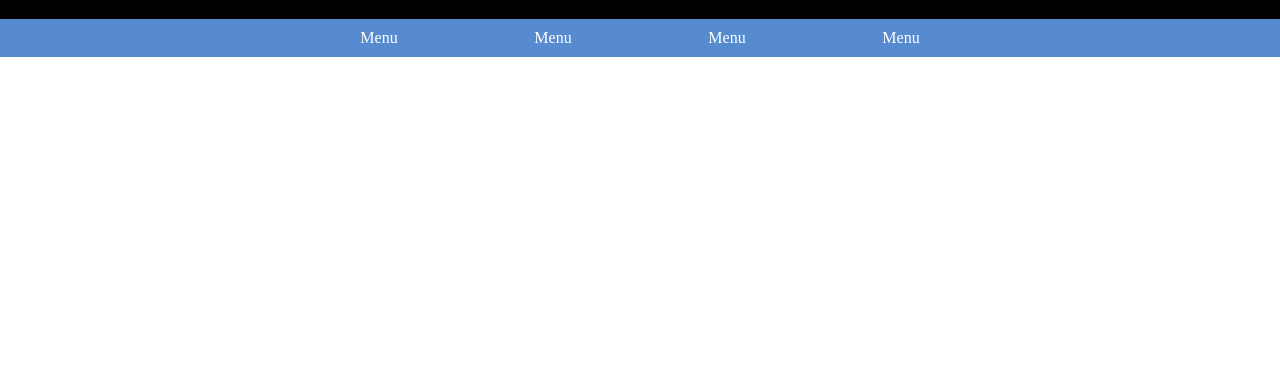
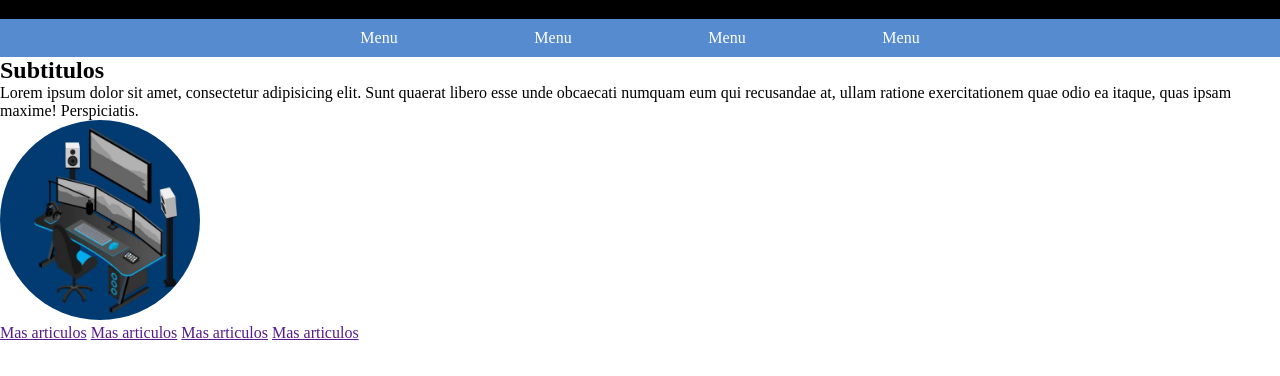
Before and after one commit to kobycleves/Web-task, a plain HTML site: page index.html in a window 1280 px wide. Shown: the part 58-434 px from the top of the page. Drawn offline with Linux system fonts and the light colour scheme.

Commit message:
Primera imagen

```diff
--- a/estilo.css
+++ b/estilo.css
@@ -29,6 +29,13 @@ nav a {
 
 }
 nav li:hover {
-
+    background-color: black;
 
 }
+img {
+    width: 200px;
+    height: 200px;
+    border-radius: 50%;
+    object-fit: cover;
+
+}
--- a/index.html
+++ b/index.html
@@ -17,6 +17,24 @@
             <li><a href="">Menu</a></li>
         </ul>
     </nav>
+    <div class="contenido">
+        <div class="articulos">
+            <div class="secciones">
+                <div>
+                    <h2>Subtitulos</h2>
+                    <p>Lorem ipsum dolor sit amet, consectetur adipisicing elit. Sunt quaerat libero esse unde obcaecati numquam eum qui recusandae at, ullam ratione exercitationem quae odio ea itaque, quas ipsam maxime! Perspiciatis.</p>
+                </div>
+                <div><img src="img/img1.jpg"></div>
+            </div>
+        </div>
+        <div class="menu-secundario">
+            <a href="">Mas articulos</a>
+            <a href="">Mas articulos</a>
+            <a href="">Mas articulos</a>
+            <a href="">Mas articulos</a>
+        </div>
+    </div>
+
 
 </body>
 </html>
```
Also changed, not shown: img/img1.jpg (added).
